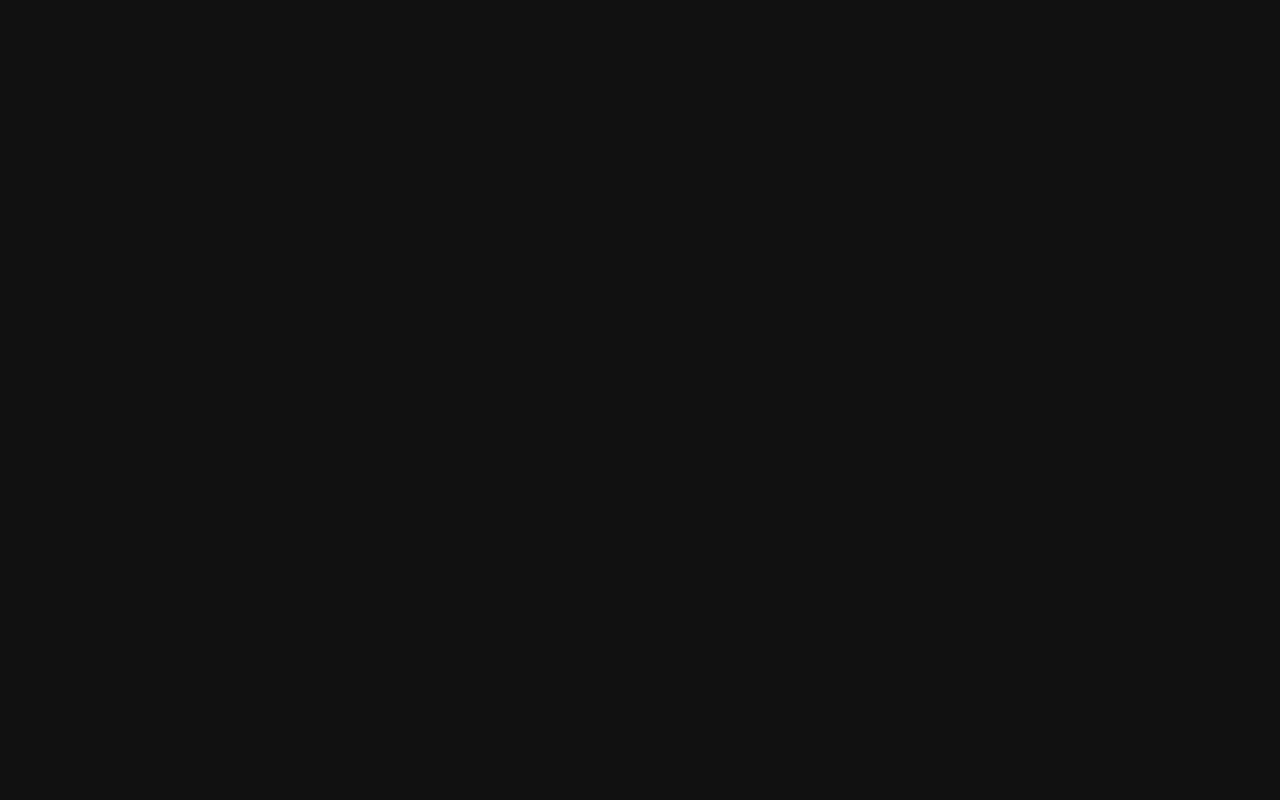
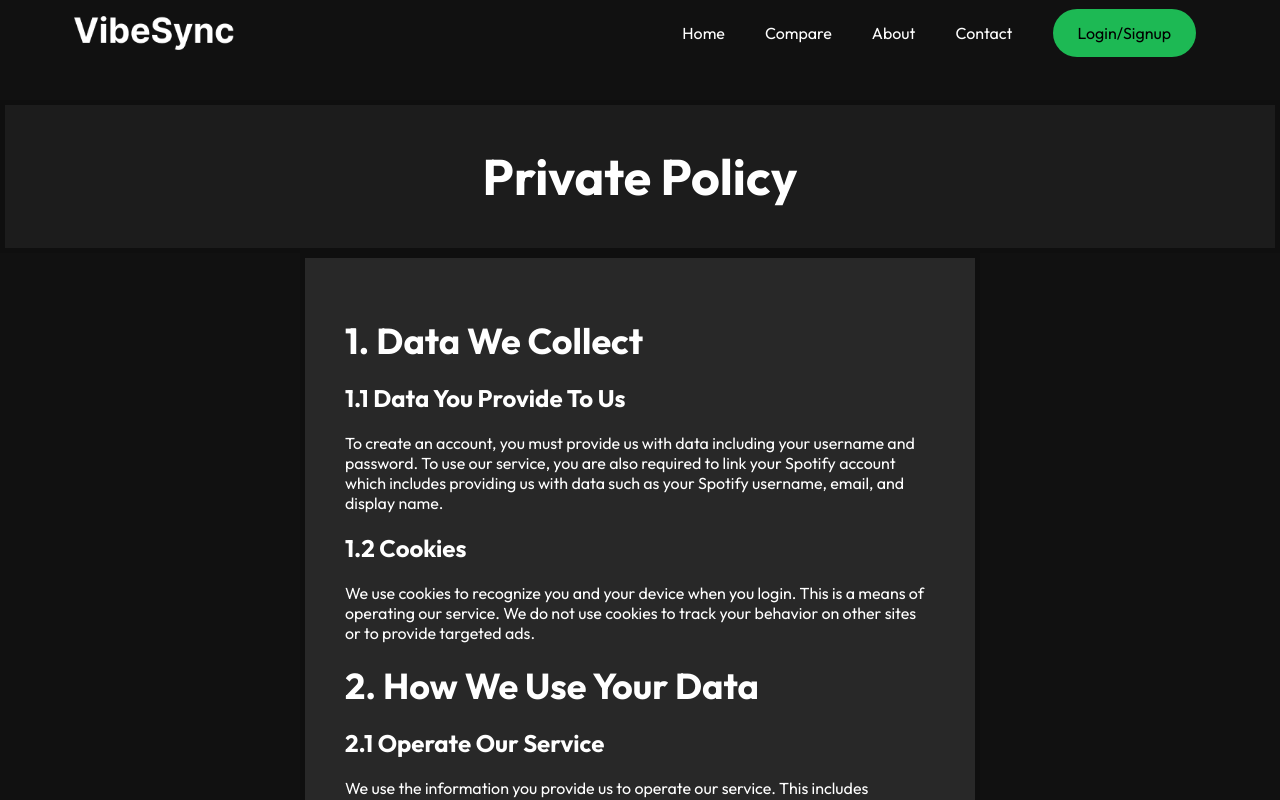
Before and after one commit to jadennelson729/VibeSync, a React (Create React App) app in the folder client/: page /privatepolicy in a window 1280 px wide. Before the commit this address had no page. Shown: the top 800 px of the page. Built offline with nearby package versions, Linux system fonts and the light colour scheme; what spotify-web-api-js would draw is missing.

Commit message:
Added Private Policy page, edited About page

```diff
--- a/client/src/App.js
+++ b/client/src/App.js
@@ -8,6 +8,7 @@ import Comparisons from './pages/Comparisons/Comparisons';
 import Results from './pages/Results/Results';
 import About from './pages/About/About';
 import AboutUs from './pages/AboutUs/AboutUs';
+import PrivatePolicy from './pages/PrivatePolicy/PrivatePolicy';
 
 function App() {
     return (
@@ -22,6 +23,7 @@ function App() {
                 <Route path="/results" element={<Results />} />
                 <Route path="/about" element={<About />} />
                 <Route path="/aboutus" element={<AboutUs />} />
+                <Route path="/privatepolicy" element={<PrivatePolicy />} />
             </Routes>
         </Router>
     );
--- a/client/src/components/Footer/Footer.jsx
+++ b/client/src/components/Footer/Footer.jsx
@@ -12,7 +12,7 @@ const Footer = () => {
         <ul>
             <li onClick={() => navigate('/aboutus')} >About Us</li>
             <li><Link to='contact' smooth={true} offset={-245} duration={500}>Contact</Link></li>
-            <li>Privacy Policy</li>
+            <li onClick={() => navigate('/privatepolicy')}>Privacy Policy</li>
         </ul>
     </div>
   )
--- a/client/src/pages/About/About.css
+++ b/client/src/pages/About/About.css
@@ -11,7 +11,7 @@
 
 .aboutWrapper p {
     text-align: left;
-    margin: 60px 0px 0px 200px;
+    margin: 150px 0px 0px 200px;
     width: 45%;
 }
 
@@ -20,24 +20,25 @@
     width: 700px;
     height: 600px;
     margin-left: 55%;
-    transform: translate(0px, -300px);
+    transform: translate(0px, -375px);
     position: absolute;
     z-index: -1;
 }
 
 .aboutBackgroundImage img {
     width: 100%;
-    height: 500px;
+    height: 300px;
     position: absolute;
     z-index: -2;
     top: 0;
+    filter: blur(3px);
 }
 
 .aboutGridContainer {
     display: grid;
     grid-template-columns: 1fr 1fr 1fr;
     justify-items: center;
-    margin-top: 150px;
+    margin-top: 75px;
     margin-bottom: 100px;
 }
 
@@ -93,24 +94,26 @@
 .aboutCircle1 {
     height: 500px;
     width: 500px;
-    background-color: rgb(67, 145, 95);
+    background-color: rgb(5, 255, 96);
     border-radius: 50%;
-    filter: blur(50px);
+    filter: blur(10px);
     position: fixed;
     left: 0;
     left: 35%;
-    transform: translate(-200%, -125%);
+    transform: translate(-200%, -150%);
     z-index: -3;
+    opacity: 25%;
 }
 
 .aboutCircle2 {
     height: 500px;
     width: 500px;
-    background-color: rgb(67, 145, 95);
+    background-color: rgb(5, 255, 96);
     border-radius: 50%;
-    filter: blur(50px);
+    filter: blur(10px);
     position: fixed;
     right: 0;
-    transform: translate(50%, -25%);
+    transform: translate(50%, -20%);
     z-index: -3;
+    opacity: 25%;
 }
--- /dev/null
+++ b/client/src/pages/PrivatePolicy/PrivatePolicy.css
@@ -0,0 +1,35 @@
+.privatePolicyWrapper1 {
+    background: rgb(28, 28, 28);
+}
+
+.privatePolicyWrapper1 h1 {
+    text-align: center;
+    font-size: 50px;
+    margin-top: 100px;
+    padding-top: 40px;
+    padding-bottom: 40px;
+    border: 5px solid rgb(15, 15, 15);
+}
+
+.privatePolicyWrapper2 {
+    margin-left: 300px;
+    margin-right: 300px;
+    background: rgb(40, 40, 40);
+    border: 5px solid rgb(15, 15, 15);
+    padding: 40px 40px 40px 40px;
+    min-width: 500px;
+}
+
+.privatePolicyWrapper2 h2 {
+    margin-top: 20px;
+    font-size: 36px;
+}
+
+.privatePolicyWrapper2 h3 {
+    margin-top: 20px;
+    font-size: 24px;
+}
+
+.privatePolicyWrapper2 p {
+    margin-top: 20px;
+}
--- /dev/null
+++ b/client/src/pages/PrivatePolicy/PrivatePolicy.jsx
@@ -0,0 +1,41 @@
+import React from 'react'
+import './PrivatePolicy.css'
+import Navbar from '../../components/Navbar/Navbar'
+import Footer from '../../components/Footer/Footer'
+
+const PrivatePolicy = () => {
+  return (
+    <div>
+      <Navbar/>
+
+      <div className='privatePolicyWrapper1'>
+        <h1>Private Policy</h1>
+      </div>
+
+      <div className='privatePolicyWrapper2'>
+        <h2>1. Data We Collect</h2>
+
+        <h3>1.1 Data You Provide To Us</h3>
+        <p>To create an account, you must provide us with data including your username and password. To use our service, you are also required to
+          link your Spotify account which includes providing us with data such as your Spotify username, email, and display name.
+        </p>
+
+        <h3>1.2 Cookies</h3>
+        <p>We use cookies to recognize you and your device when you login. This is a means of operating our service. We do not use cookies to track
+          your behavior on other sites or to provide targeted ads.
+        </p>
+
+        <h2>2. How We Use Your Data</h2>
+
+        <h3>2.1 Operate Our Service</h3>
+        <p>We use the information you provide us to operate our service. This includes authorizing your account and accessing details about your Spotify
+          playlists so that you can compare them with your friends, family, coworkers, and others.
+        </p>
+      </div>
+
+      <Footer/>
+    </div>
+  )
+}
+
+export default PrivatePolicy
```
Also changed, not shown: client/src/pages/About/About.jsx (line endings or trailing spaces).
